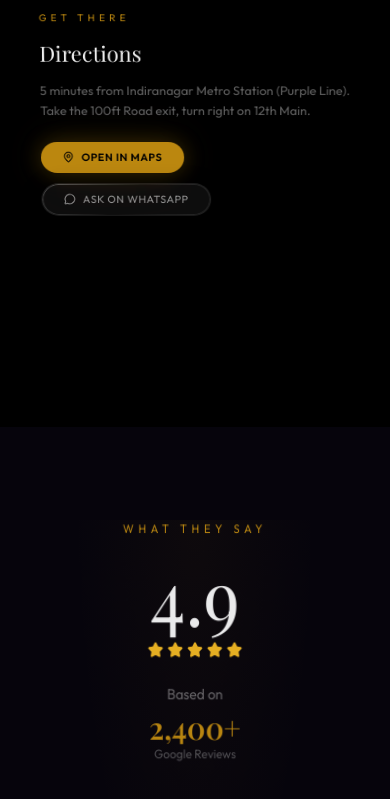
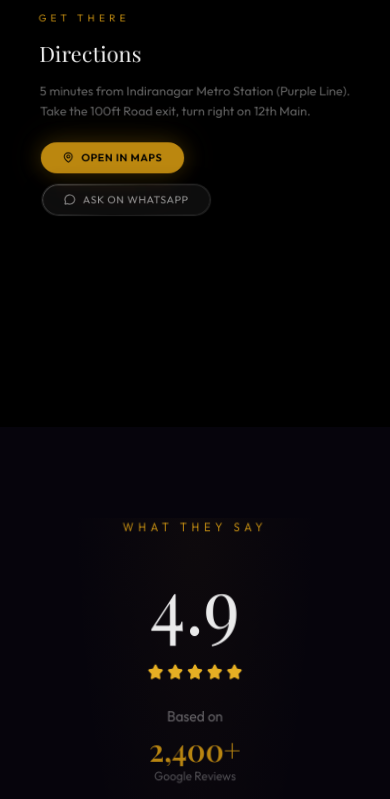
Before and after one commit to lakshmi80808reddy-gif/coffeee, a React (Vite) app: page / in a window 390 px wide. Shown: the part 10526-11325 px from the top of the page. Built offline with nearby package versions, Linux system fonts and the light colour scheme; a web font is replaced by a local one.

Commit message:
Fix rating score container height line-height collision and increase vertical margin gap

```diff
--- a/src/components/Reviews.jsx
+++ b/src/components/Reviews.jsx
@@ -54,10 +54,10 @@ export default function Reviews() {
         </p>
 
         {/* Rating hero */}
-        <div className="flex flex-col sm:flex-row items-center justify-center gap-6 mb-8">
+        <div className="flex flex-col sm:flex-row items-center justify-center gap-6 mb-12">
           <div className="flex flex-col items-center">
-            <p className="font-display text-7xl md:text-8xl font-light text-white leading-none">4.9</p>
-            <div className="flex gap-1 justify-center mt-2">{Array.from({length:5}).map((_,i)=><Star key={i} size={16} className="fill-amber-400 text-amber-400" />)}</div>
+            <p className="font-display text-7xl md:text-8xl font-light text-white leading-tight">4.9</p>
+            <div className="flex gap-1 justify-center mt-3">{Array.from({length:5}).map((_,i)=><Star key={i} size={16} className="fill-amber-400 text-amber-400" />)}</div>
           </div>
           <div className="hidden sm:block gold-line-v h-20 opacity-20" />
           <div className="text-center sm:text-left">
@@ -66,7 +66,7 @@ export default function Reviews() {
             <p className="font-body text-xs text-white/30">Google Reviews</p>
           </div>
         </div>
-        <h2 className="font-display font-light text-4xl md:text-5xl text-white tracking-[-0.02em] mt-4">Real People. Real Coffee.</h2>
+        <h2 className="font-display font-light text-4xl md:text-5xl text-white tracking-[-0.02em] mt-8">Real People. Real Coffee.</h2>
       </div>
 
       {/* Cards */}
```
